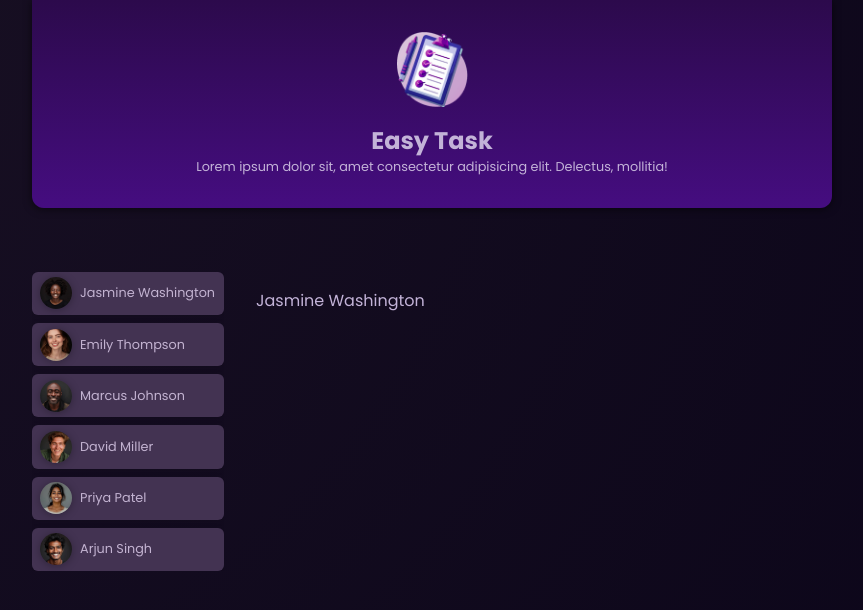
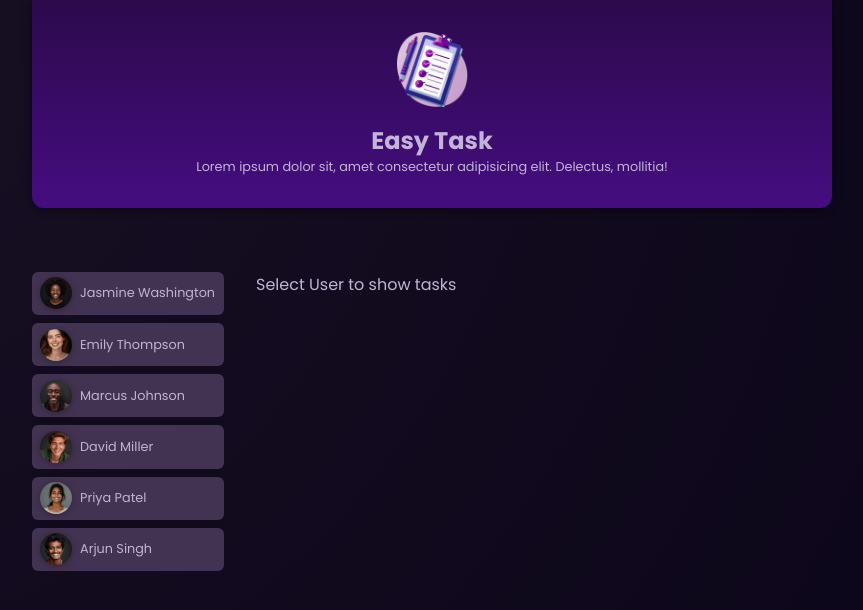
Before and after one commit to Hpt9/angular-first-project, an Angular app: page / in a window 1280 px wide. Shown: the top 610 px of the page, without its empty margins (208-1071 px from the left). Built offline with nearby package versions, Linux system fonts and the light colour scheme.

Commit message:
little changes

```diff
--- a/src/app/app.component.html
+++ b/src/app/app.component.html
@@ -2,10 +2,12 @@
 <main>
   <ul id="users">
     @for (item of users; track item.id) {
-      <li>
-        <app-user [user]="item" (selectedUser)="userClicked($event)"/>
-      </li>
+      <!-- @if (item.name.startsWith("P")) { -->
+        <li>
+          <app-user [user]="item" (selectedUser)="userClicked($event)"/>
+        </li>
+      <!-- } -->
     }
   </ul>
-  <app-tasks [userName]="userNamefID"/>
+  <app-tasks [userName]="userNameForID"/>
 </main>
--- a/src/app/app.component.ts
+++ b/src/app/app.component.ts
@@ -13,11 +13,11 @@ import { TasksComponent } from "./tasks/tasks.component";
 })
 export class AppComponent {
   users = DUMMY_USERS;
-  selectedID:string = 'u1';
+  selectedID?:string;
   newName = ''
-  get userNamefID (){
+  get userNameForID (){
     if (this.users.find((user)=>user.id===this.selectedID)===undefined) {
-      return "No this user"
+      return "Select User to show tasks"
     } else {
       return this.users.find((user)=>user.id===this.selectedID)!.name
 
--- a/src/styles.scss
+++ b/src/styles.scss
@@ -1,6 +1,8 @@
 /* You can add global styles to this file, and also import other style files */
 * {
   box-sizing: border-box;
+  margin: 0;
+  padding: 0;
 }
 
 html {
```
